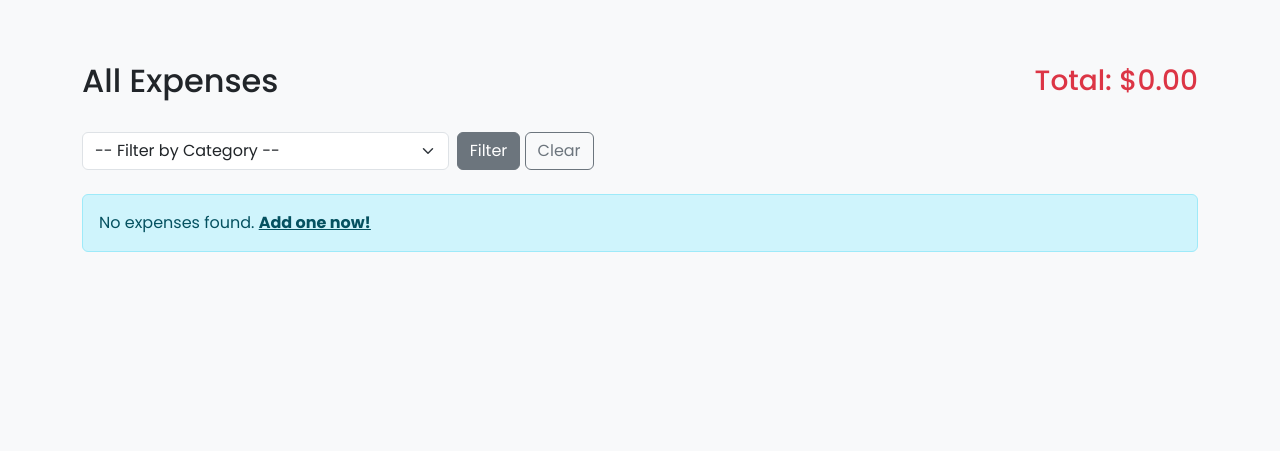
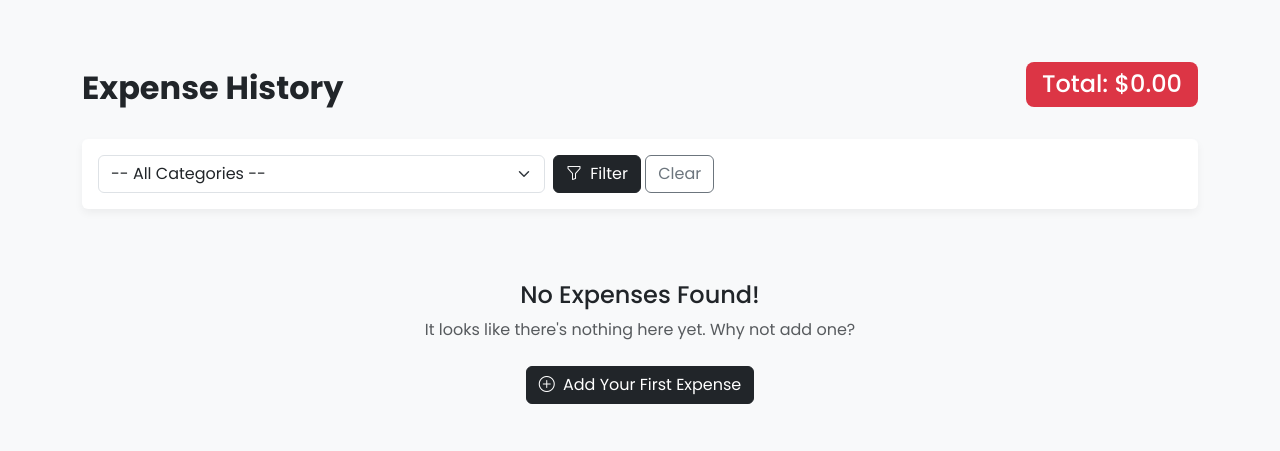
Before and after one commit to RaghuRam2005/expenses_tracker, a Flask app: page /expenses in a window 1280 px wide. Shown: the part 56-507 px from the top of the page. Run offline with Flask 3, Linux system fonts and the light colour scheme; data that the repository does not hold is empty.

Commit message:
update font, icons

```diff
--- a/templates/expenses.html
+++ b/templates/expenses.html
@@ -3,44 +3,55 @@
 {% block title %}View Expenses{% endblock %}
 
 {% block content %}
-  <div class="d-flex justify-content-between align-items-center mb-4">
-    <h2>All Expenses</h2>
-    <h3 class="text-danger">Total: ${{ "%.2f"|format(total) }}</h3>
+  <div class="d-flex flex-column flex-md-row justify-content-between align-items-center mb-4">
+    <h2 class="fw-bold mb-3 mb-md-0">Expense History</h2>
+    <h4 class="total-display">Total: ${{ "%.2f"|format(total) }}</h4>
   </div>
 
-  <form method="GET" action="{{ url_for('view_expenses') }}" class="mb-4">
-    <div class="row g-2">
-      <div class="col-md-4">
-        <select name="category" class="form-select">
-          <option value="">-- Filter by Category --</option>
+  <div class="card p-3 mb-4">
+    <form method="GET" action="{{ url_for('view_expenses') }}" class="row g-2 align-items-center">
+      <div class="col-md-5">
+        <label for="category" class="visually-hidden">Filter by Category</label>
+        <select name="category" id="category" class="form-select">
+          <option value="">-- All Categories --</option>
           {% for cat in categories %}
             <option value="{{ cat }}" {% if cat == current_filter %}selected{% endif %}>{{ cat }}</option>
           {% endfor %}
         </select>
       </div>
       <div class="col-md-4">
-        <button type="submit" class="btn btn-secondary">Filter</button>
+        <button type="submit" class="btn btn-dark"><i class="bi bi-funnel me-1"></i> Filter</button>
         <a href="{{ url_for('view_expenses') }}" class="btn btn-outline-secondary">Clear</a>
       </div>
-    </div>
-  </form>
+    </form>
+  </div>
 
   {% if expenses %}
-    <div class="list-group">
+    <div class="row row-cols-1 row-cols-md-2 row-cols-lg-3 g-4">
       {% for expense in expenses %}
-        <div class="list-group-item list-group-item-action flex-column align-items-start">
-          <div class="d-flex w-100 justify-content-between">
-            <h5 class="mb-1 text-primary">{{ expense.category }}</h5>
-            <strong class="text-success">${{ "%.2f"|format(expense.amount) }}</strong>
+        <div class="col">
+          <div class="card h-100">
+            <div class="card-body">
+              <div class="d-flex justify-content-between">
+                <h5 class="card-title fw-bold text-dark">{{ expense.category }}</h5>
+                <p class="card-text fs-5 fw-bold text-success">${{ "%.2f"|format(expense.amount) }}</p>
+              </div>
+              <p class="card-text text-muted mb-2">{{ expense.notes if expense.notes else 'No notes provided.' }}</p>
+            </div>
+            <div class="card-footer bg-transparent border-top-0 text-end">
+              <small class="text-muted"><i class="bi bi-calendar3 me-1"></i> {{ expense.date_posted.strftime('%B %d, %Y') }}</small>
+            </div>
           </div>
-          <p class="mb-1">{{ expense.notes if expense.notes else 'No notes provided.' }}</p>
-          <small class="text-muted">{{ expense.date_posted.strftime('%A, %B %d, %Y') }}</small>
         </div>
       {% endfor %}
     </div>
   {% else %}
-    <div class="alert alert-info" role="alert">
-      No expenses found. <a href="{{ url_for('add_expense') }}" class="alert-link">Add one now!</a>
+    <div class="text-center py-5">
+        <h4>No Expenses Found!</h4>
+        <p class="text-muted">It looks like there's nothing here yet. Why not add one?</p>
+        <a href="{{ url_for('add_expense') }}" class="btn btn-dark mt-2">
+            <i class="bi bi-plus-circle me-1"></i> Add Your First Expense
+        </a>
     </div>
   {% endif %}
 {% endblock %}
```
